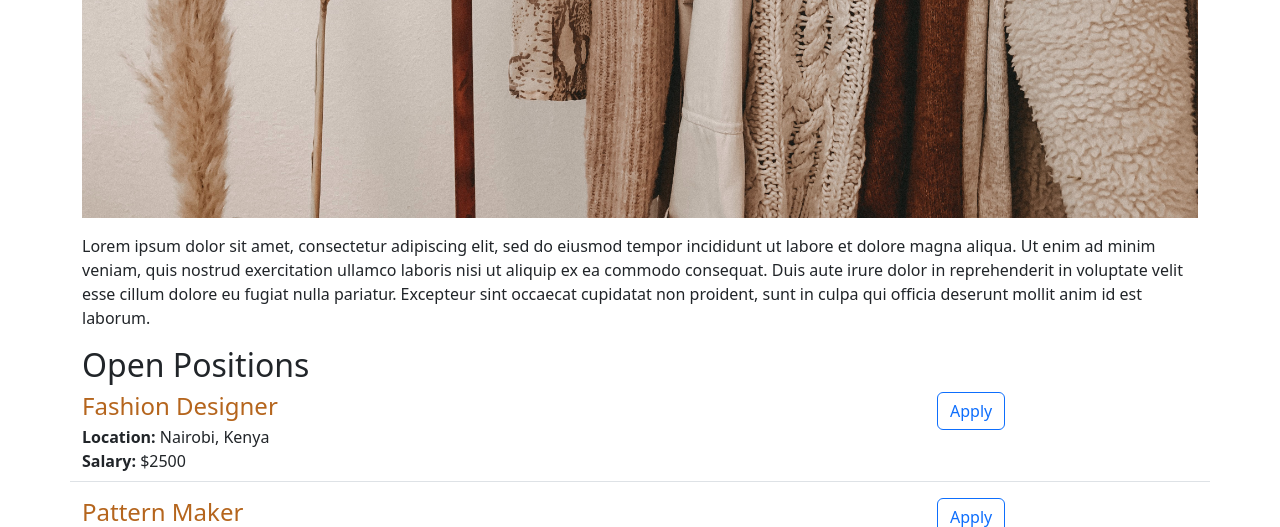
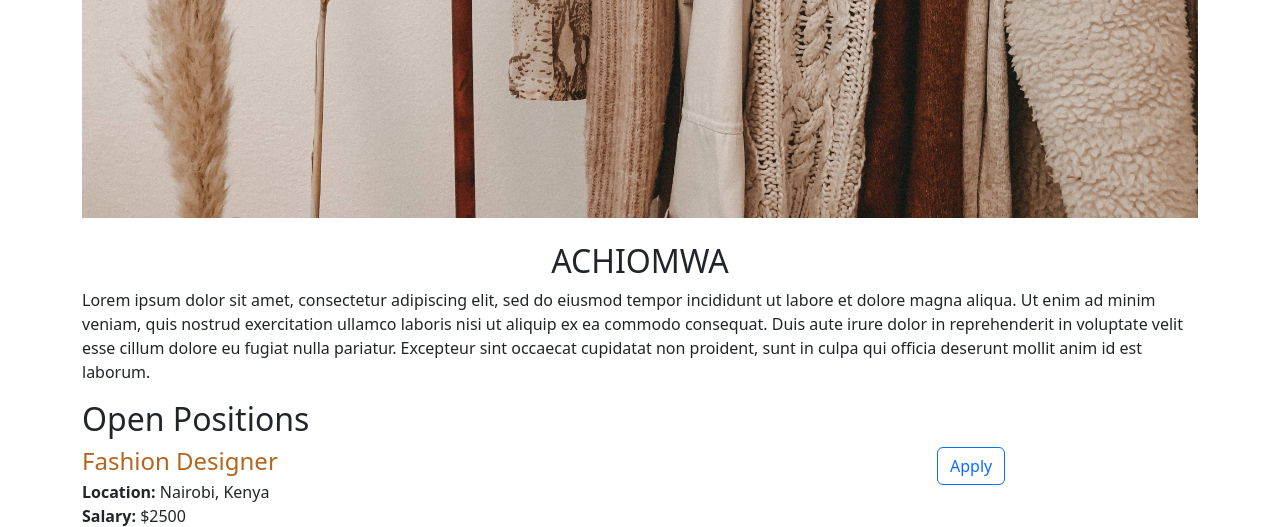
Before and after one commit to houdinipapi/Sample-Landing-Page, a Flask app: page / in a window 1280 px wide. Shown: the part 755-1282 px from the top of the page. Run offline with Flask 3, Linux system fonts and the light colour scheme.

```diff
--- a/templates/index.html
+++ b/templates/index.html
@@ -16,6 +16,9 @@
     <div>
       <img style="margin-bottom: 16px;" class="img-fluid" id="achiomwa-banner" src="https://sample-landing-page.houdinipapi.repl.co/static/images/clothing-line.jpg" height="320" alt="achiomwa-banner">
     </div>
+    <h2 class="text-center mt-2 mb-2">
+      ACHIOMWA
+    </h2>
     <div>
       <p>
         Lorem ipsum dolor sit amet, consectetur adipiscing elit, sed do eiusmod tempor incididunt ut labore et dolore magna aliqua. Ut enim ad minim veniam, quis nostrud exercitation ullamco laboris nisi ut aliquip ex ea commodo consequat. Duis aute irure dolor in reprehenderit in voluptate velit esse cillum dolore eu fugiat nulla pariatur. Excepteur sint occaecat cupidatat non proident, sunt in culpa qui officia deserunt mollit anim id est laborum.
```
